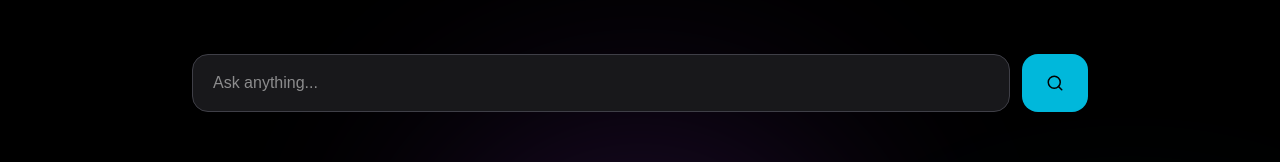
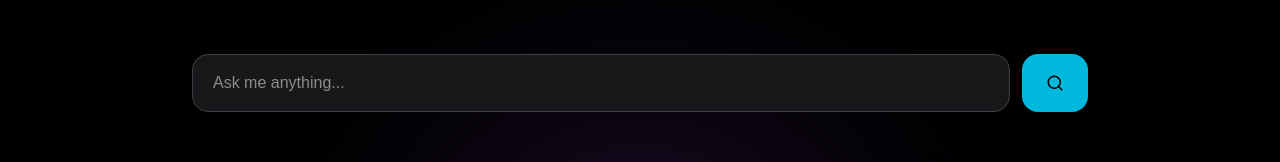
Before and after one commit to JJILU/ZAPLI_INTERVIEW_ASSIGNMENT, a React (Vite) app: page / in a window 1280 px wide. Shown: the part 1738-1900 px from the top of the page. Built offline with nearby package versions, Linux system fonts and the light colour scheme.

Commit message:
updated comments

```diff
--- a/src/components/Chat.jsx
+++ b/src/components/Chat.jsx
@@ -1,29 +1,38 @@
 import { useState } from "react"
 import { motion } from "framer-motion"
 import { Search } from "lucide-react"
-// import { searchWeb } from "../services/searchApi.js"
 import { searchWeb } from "../api_services/searchApi.js"
 
 export default function Chat() {
+  // state to store query
   const [query, setQuery] = useState("")
+  // state to store list of responses from Tavily
   const [messages, setMessages] = useState([])
+  //
   const [loading, setLoading] = useState(false)
 
   const handleSearch = async () => {
+    // if no query submitted return out of function
     if (!query.trim()) return
 
+    // user object to be sent to Tavily
     const userMessage = {
       role: "user",
       text: query,
     }
 
+    // get previous messages and add new message recieved
     setMessages((prev) => [...prev, userMessage])
+    // reset the Query state
     setQuery("")
+    // indicates request in progress
     setLoading(true)
 
     try {
+      // sends request to Tavily api
       const results = await searchWeb(query)
 
+      // set new message from results
       setMessages((prev) => [
         ...prev,
         {
@@ -32,6 +41,7 @@ export default function Chat() {
         },
       ])
     } catch (error) {
+      // failed to send request, set error message
       setMessages((prev) => [
         ...prev,
         {
@@ -47,13 +57,14 @@ export default function Chat() {
       ])
     }
 
+    // requset completed
     setLoading(false)
   }
 
   return (
     <section className="relative min-h-screen bg-black px-4 md:px-6 py-24 overflow-hidden">
 
-      {/* ===== BACKGROUND GLOW (MATCH HERO) ===== */}
+      {/* ===== chat background glows to match hero section ===== */}
       <motion.div
         animate={{
           scale: [1, 1.3, 1],
@@ -77,7 +88,7 @@ export default function Chat() {
         className="absolute bottom-0 right-0 w-[300px] h-[300px] bg-cyan-500 rounded-full blur-[120px] opacity-30"
       />
 
-      {/* ===== MAIN CONTENT ===== */}
+      {/* ===== search content ===== */}
       <div className="relative max-w-4xl mx-auto z-10">
 
         {/* TITLE */}
@@ -89,13 +100,13 @@ export default function Chat() {
           AI Search Interface
         </motion.h2>
 
-        {/* MESSAGES */}
+        {/* all messages  */}
         <div className="space-y-6 mb-10">
 
           {messages.map((msg, index) => (
             <div key={index}>
 
-              {/* USER MESSAGE */}
+              {/* user;s question */}
               {msg.role === "user" && (
                 <motion.div
                   initial={{ opacity: 0, x: 30 }}
@@ -106,7 +117,7 @@ export default function Chat() {
                 </motion.div>
               )}
 
-              {/* ASSISTANT MESSAGE */}
+              {/* response message */}
               {msg.role === "assistant" && (
                 <motion.div
                   initial={{ opacity: 0, x: -30 }}
@@ -142,7 +153,7 @@ export default function Chat() {
             </div>
           ))}
 
-          {/* LOADING STATE */}
+          {/* if loading true show loading text */}
           {loading && (
             <motion.div
               animate={{ opacity: [0.3, 1, 0.3] }}
@@ -155,7 +166,7 @@ export default function Chat() {
 
         </div>
 
-        {/* INPUT BAR */}
+        {/* enter query */}
         <motion.div
           initial={{ opacity: 0, y: 20 }}
           animate={{ opacity: 1, y: 0 }}
@@ -165,7 +176,7 @@ export default function Chat() {
           <input
             value={query}
             onChange={(e) => setQuery(e.target.value)}
-            placeholder="Ask anything..."
+            placeholder="Ask me anything..."
             className="flex-1 bg-zinc-900 border border-zinc-700 focus:border-cyan-500 rounded-2xl px-5 py-4 text-white outline-none"
           />
 
```
Also changed, not shown: src/components/Hero.jsx (+5 -5 lines).
